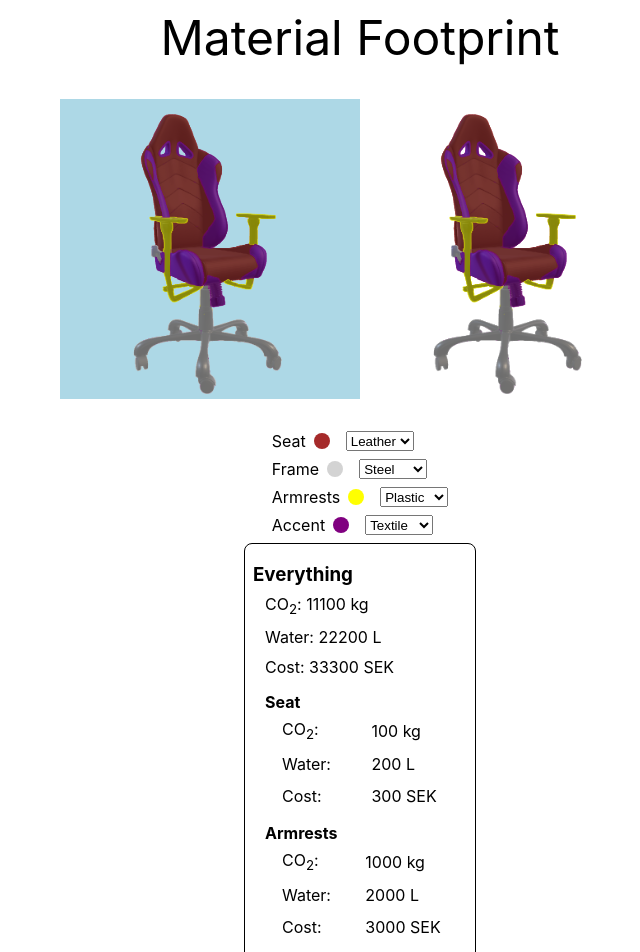
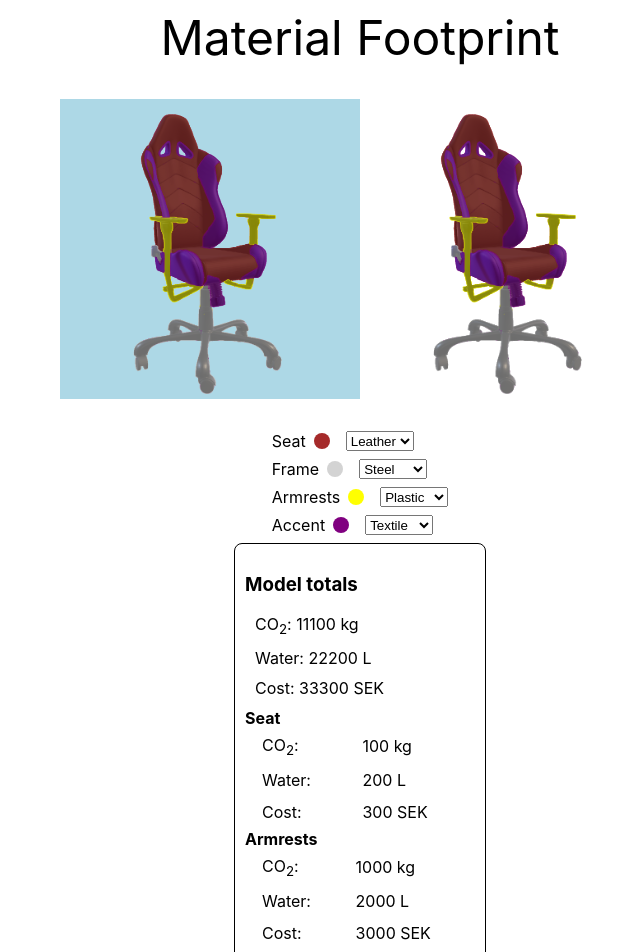
Before and after one commit to marc7s/MaterialFootprint, a React (Create React App) app in the folder Frontend/material-footprint/: page / in a window 1280 px wide. Shown: the top 952 px of the page, without its empty margins (280-920 px from the left). Built offline with nearby package versions, Linux system fonts and the light colour scheme.

Commit message:
Aligned styling with convention

```diff
--- a/Frontend/material-footprint/src/Configurator/EmissionComponent/EmissionComponent.sass
+++ b/Frontend/material-footprint/src/Configurator/EmissionComponent/EmissionComponent.sass
@@ -1,10 +1,9 @@
-h4
+.EmissionComponent-part-name
     margin-top: 0px
     margin-bottom: 0px
 
-.component
-    //background: red
-    margin-left: 20px
-
-table
+.EmissionComponent-emission-table
     margin-left: 10px
+    width: 100%
+    td
+        padding: 5px
--- a/Frontend/material-footprint/src/Configurator/EmissionComponent/EmissionComponent.tsx
+++ b/Frontend/material-footprint/src/Configurator/EmissionComponent/EmissionComponent.tsx
@@ -15,21 +15,21 @@ export interface EmissionProp {
 function EmissionComponent({ emission }: EmissionProp) {
   // Render an EmissionComponent for each part in the model
   return (
-    <div className="component">
-      <h4>{ emission.partName }</h4>
-      <table>
+    <div>
+      <h4 className="EmissionComponent-part-name">{ emission.partName }</h4>
+      <table className="EmissionComponent-emission-table">
         <tbody>
           <tr key={ uniqueID() }>
-            <td className="string">CO<sub>2</sub>:</td>
-            <td className="number">{ emission.emissionCost.co2CostInDollar } kg</td>
+            <td className="EmissionComponent-title">CO<sub>2</sub>:</td>
+            <td className="EmissionComponent-value">{ emission.emissionCost.co2CostInDollar } kg</td>
           </tr>
           <tr key={ uniqueID() }>
-            <td className="string">Water:</td>
-            <td className="number">{ emission.emissionCost.h2oCostInDollar } L</td>
+            <td className="EmissionComponent-title">Water:</td>
+            <td className="EmissionComponent-value">{ emission.emissionCost.h2oCostInDollar } L</td>
           </tr>
           <tr key={ uniqueID() }>
-            <td className="string">Cost:</td>
-            <td className="number">{ emission.emissionCost.priceInDollar } SEK</td>
+            <td className="EmissionComponent-title">Cost:</td>
+            <td className="EmissionComponent-value">{ emission.emissionCost.priceInDollar } SEK</td>
           </tr>
         </tbody>
       </table>
--- a/Frontend/material-footprint/src/Configurator/Widget/Widget.sass
+++ b/Frontend/material-footprint/src/Configurator/Widget/Widget.sass
@@ -1,34 +1,12 @@
-.flex-box
+.Widget-container
     display: flex
     flex-direction: column
     align-items: left
     width: 230px
     margin: auto
+    padding: 10px
     border: 1px solid black
     border-radius: 8px
 
-h3
-    margin-left: 8px
-    margin-bottom: 8px
-
-.component
-    //background: red
-    margin:5px
-
-.text-container
-    margin: 20px
-    margin-bottom: 10px
-    margin-top: 0px
-
-table
-    width: 100%
-    //background: pink
-    //padding: 5px
-
-th
-    //background: #6dd8f2
-
-td
-    //background: #a8e7f4
-    //width: 50px
-    padding: 5px
+    .Widget-total-value
+        margin: 10px 10px
--- a/Frontend/material-footprint/src/Configurator/Widget/Widget.tsx
+++ b/Frontend/material-footprint/src/Configurator/Widget/Widget.tsx
@@ -34,12 +34,12 @@ function Widget({ currentModel }: WidgetProp) {
   }
 
   return (
-    <div className="flex-box">
-      <div className="everything">
-        <h3>Everything</h3>
-        <div className="text-container"> CO<sub>2</sub>: { emissions.map(e => e.emissionCost.co2CostInDollar).reduce(sum, 0) } kg</div>
-        <div className="text-container"> Water: { emissions.map(e => e.emissionCost.h2oCostInDollar).reduce(sum, 0) } L</div>
-        <div className="text-container"> Cost: { emissions.map(e => e.emissionCost.priceInDollar).reduce(sum, 0) } SEK</div>
+    <div className="Widget-container">
+      <div className="Widget-total">
+        <h3 className="Widget-title">Model totals</h3>
+        <div className="Widget-total-value"> CO<sub>2</sub>: { emissions.map(e => e.emissionCost.co2CostInDollar).reduce(sum, 0) } kg</div>
+        <div className="Widget-total-value"> Water: { emissions.map(e => e.emissionCost.h2oCostInDollar).reduce(sum, 0) } L</div>
+        <div className="Widget-total-value"> Cost: { emissions.map(e => e.emissionCost.priceInDollar).reduce(sum, 0) } SEK</div>
       </div>
       {
         emissions.map(e => <EmissionComponent key={uniqueID()} emission={e}></EmissionComponent>)
```
